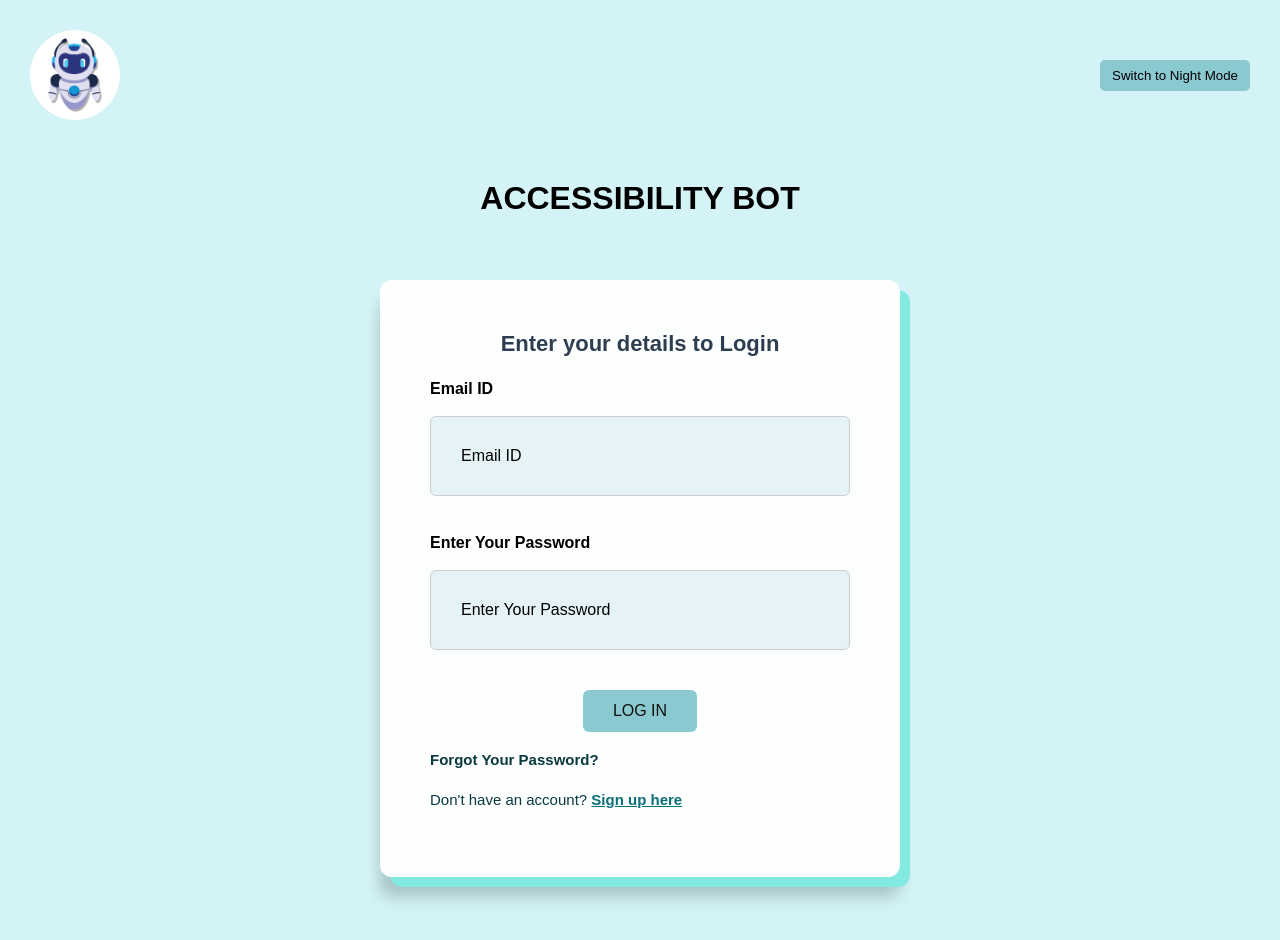
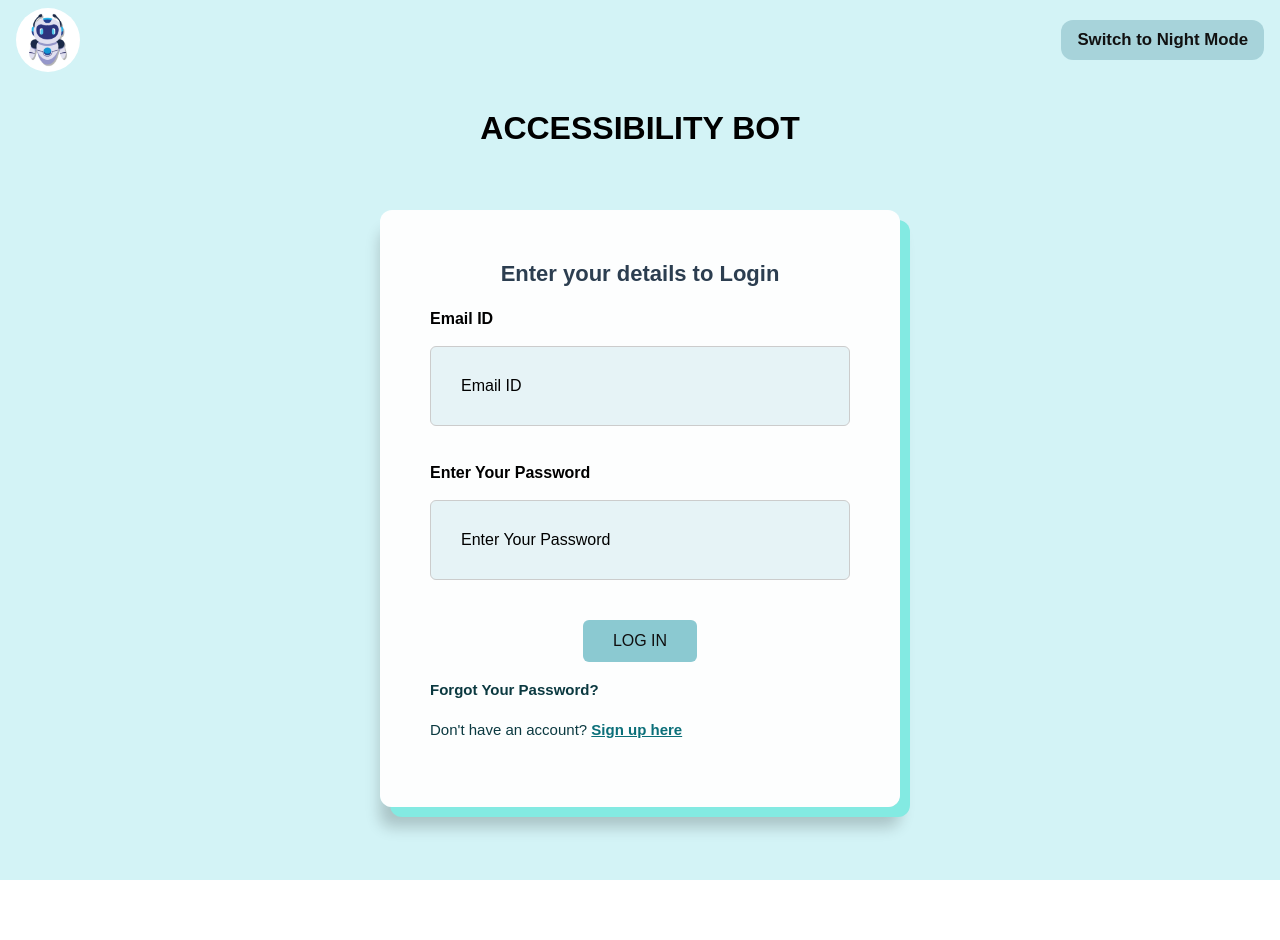
Before and after one commit to Harika-2002/Accessibility-Bot, a React (Create React App) app in the folder Accessibility-Bot-main/: page /login in a window 1280 px wide. Shown: the top 940 px of the page. After the commit the page ends 880 px from the top, so only its background shows below. Built offline with nearby package versions, Linux system fonts and the light colour scheme; the HTML template or start-up script is replaced by a standard one.

Commit message:
SpeechToText Changes- Divya

```diff
--- a/Accessibility-Bot-main/src/SpeechToText.css
+++ b/Accessibility-Bot-main/src/SpeechToText.css
@@ -67,3 +67,52 @@ p{
   color: white; /* White text for dark mode */
   transition: color 0.3s ease-in-out; /* Smooth color transition */
 }
+
+.speech-to-text-container {
+  display: flex;
+  flex-direction: column;
+  align-items: center;
+  justify-content: flex-start;   /* was center */
+  padding: 24px 20px;
+  min-height: 100vh;            /* replace height:100vh */
+  color: #111;
+}
+
+/* Keep the title large but not enormous at high zoom */
+.h1{
+  margin: 1rem 0 .5rem;
+  text-align: center;
+  font-weight: 800;
+  font-size: clamp(1.25rem, 1rem + 2.2vw, 2.5rem);
+}
+.text-box {
+  /* size */
+  width: min(100%, 640px);
+  min-height: 10rem;             /* ~160px, starts roomy */
+  max-height: 60vh;              /* don’t let it take the whole screen */
+  resize: vertical;              /* user can drag taller */
+
+  /* spacing & typography */
+  padding: clamp(14px, 2.5vw, 20px);   /* ~14–20px responsive padding */
+  line-height: 1.6;
+  font-size: 1rem;
+  font-family: inherit;
+
+  /* visuals */
+  background-color: #fff;
+  color: #111;
+  border: 1px solid #cbd5e1;
+  border-radius: 10px;
+  box-sizing: border-box;
+  outline: none;
+  overflow: auto;
+}
+
+.text-box::placeholder{
+  color: #6b7280;                /* better contrast for placeholder */
+}
+
+.text-box:focus{
+  border-color: #2563eb;
+  box-shadow: 0 0 0 3px rgba(37,99,235,.25);  /* visible focus ring */
+}
--- a/Accessibility-Bot-main/src/style.css
+++ b/Accessibility-Bot-main/src/style.css
@@ -249,3 +249,59 @@ a:hover, .forgot-password:hover {
         font-size: 14px;
     }
 }
+
+/* Make the header stay at the top, but still flow with the page */
+.topbar{
+  position: sticky;     /* not fixed */
+  top: 0;
+  z-index: 1000;
+  display: flex;
+  align-items: center;
+  justify-content: space-between;
+  flex-wrap: wrap;      /* lets things wrap at high zoom */
+  gap: .75rem 1rem;
+  padding: .5rem 1rem;
+  backdrop-filter: blur(6px);
+  border-bottom: 1px solid #e5e7eb;
+         /* same as your page background */
+  border-bottom: none;
+  backdrop-filter: none;     /* remove blur so it looks flat */
+}
+
+  /* no fixed height *
+
+/* Logo scales but never gets huge */
+.global-logo{
+  width: clamp(32px, 6vw, 64px);
+  height: clamp(32px, 6vw, 64px);
+  border-radius: 50%;
+  object-fit: cover;
+}
+
+/* Keep the toggle in normal flow (not fixed/absolute) and allow wrapping */
+.mode-switch{
+  position: static;
+  display: inline-flex;
+  align-items: center;
+  padding: clamp(6px, 1.2vw, 10px) clamp(10px, 2vw, 16px);
+  border-radius: .75rem;
+  background: #a7d3da;
+  color: #111;
+  font-weight: 700;
+  line-height: 1.2;
+  font-size: clamp(.9rem, 1.8vw, 1.05rem);
+  white-space: normal;     /* allow label to wrap if needed */
+}
+
+/* At narrow widths (or extreme zoom), put the button on its own row */
+@media (max-width: 800px){
+  .topbar-right{
+    flex: 1 1 100%;
+    display: flex;
+    justify-content: flex-end;
+  }
+}
+
+/* Theme selector names to match your App.js */
+.bright-mode .h1{ color:#111; }
+.night-mode  .h1{ color:#fff; }
```
